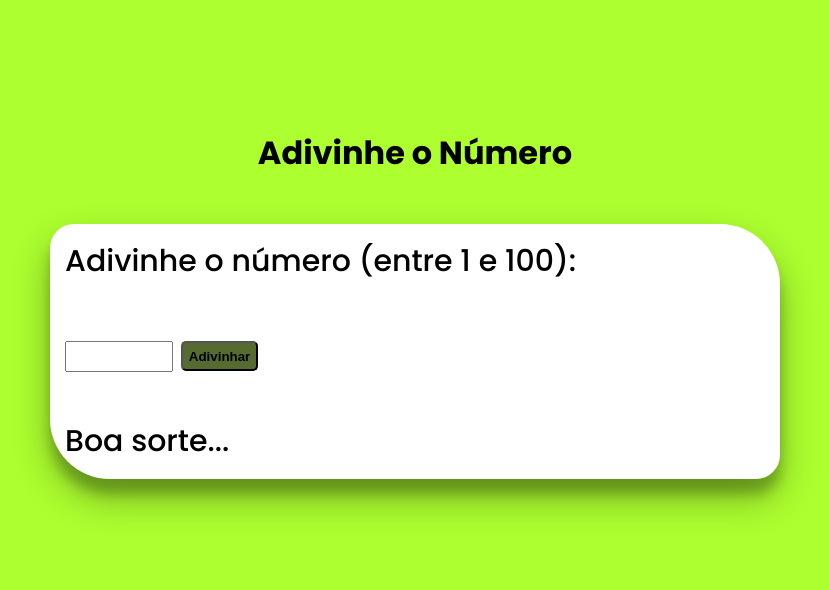
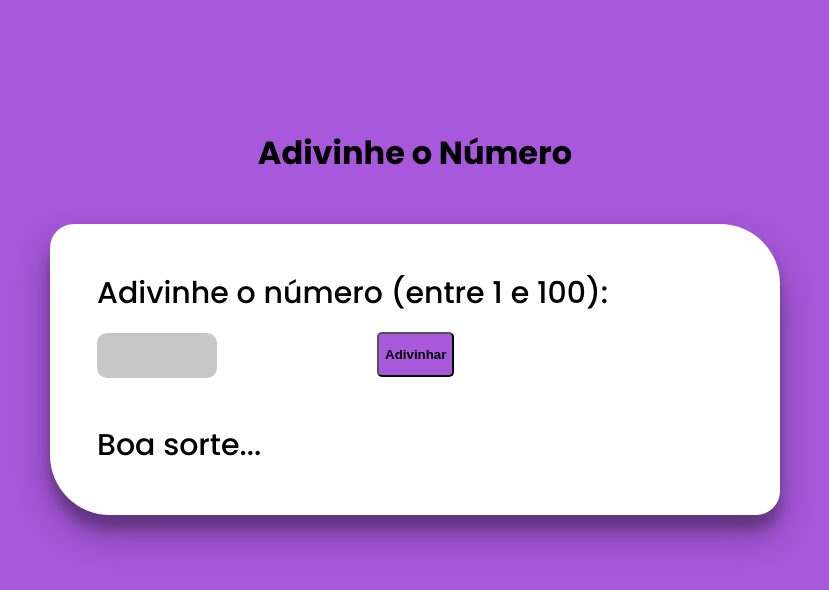
Before and after one commit to cristian-sbardelotto/adivinhe-o-numero, a website: page files/index.html in a window 1280 px wide. Shown: the whole page, without its empty margins (225-1054 px from the left). Drawn offline with Linux system fonts and the light colour scheme.

Commit message:
feat(style): added the new layout to the site

```diff
--- a/files/index.html
+++ b/files/index.html
@@ -18,9 +18,14 @@
     <section class="table">
         <div class='content'>
             <span class="txtAdiv">Adivinhe o número (entre 1 e 100):</span> <br>
-            <br> <span class="numb"><input type="number" name="" id="numform" class="number"></span>
-            <input class="btn" type="button" value="Adivinhar" onclick="clicar()"><br>
-            <br><div class='result'>
+            <div class="game">
+                <br> <span class="numb">
+                    <input type="number" name="" id="numform" class="number">
+                </span>
+                <button class="btn" onclick="clicar()">Adivinhar</button><br>
+            </div>
+            <br>
+            <div class='result'>
                 Boa sorte...
             </div>
         </div>
@@ -28,7 +33,8 @@
     </section>
     <br> <br> <br>
     <hr class="line">
-    <br> <p style="display: none;">&copy; Cristian Sbardelotto</p>
+    <br>
+    <p style="display: none;">&copy; Cristian Sbardelotto</p>
     <script src="random_number.js"></script>
 </body>
 
--- a/files/style.css
+++ b/files/style.css
@@ -4,23 +4,13 @@
     font-family: 'Poppins', sans-serif;
 }
 
-@keyframes color {
-    from {background-color: darkolivegreen;}
-    to {background-color: greenyellow;}
-}
-
 body {
-    background-color: greenyellow;
-    animation-name: color;
-    animation-duration: 3.5s;
+    background-color: #a758db;
 }
 
 section.table {
     position: relative;
 
-
-    /* animation-name: size; */
-    /* animation-duration: 3.5s; */
     width: 700px;
     padding: 15px;
     margin: auto;
@@ -31,17 +21,35 @@ section.table {
 }
 
 div.content {
+    padding: 2rem;
+
     font-family: 'Poppins', sans-serif;
     font-weight: 500;
     font-size: 30px;
 }
 
 input.number {
+    background-color: #c7c7c7;
+    border-top: #808080;
+    border-left: #808080;
+    border-right: #808080;
+    border-bottom: #808080;
+    border-radius: 10px;
+    outline: unset;
+    padding: 10px;
+    margin-right: 10rem;
+    font-size: 1.5rem;
+
+    -webkit-user-drag: unset;
+
     width: 100px;
     height: 25px;
 }
 
 div.result {
+    width: fit-content;
+    margin: 0;
+
     color: black;
 }
 
@@ -52,17 +60,23 @@ h1 {
 
 span.txtAdiv {
     text-align: center;
+    margin-bottom: 2rem;
 }
 
 span.numb {
     align-content: center;
 }
+.game {
+    display: flex;
+    margin: 1rem 0 0 0;
+}
 
-input.btn {
-    background-color: darkolivegreen;
+button.btn {
+    height: 45px;
+
     border-radius: 5px;
     font-weight: bold;
-    height: 30px;
+    background-color: #a758db;
 }
 
 p {
```
